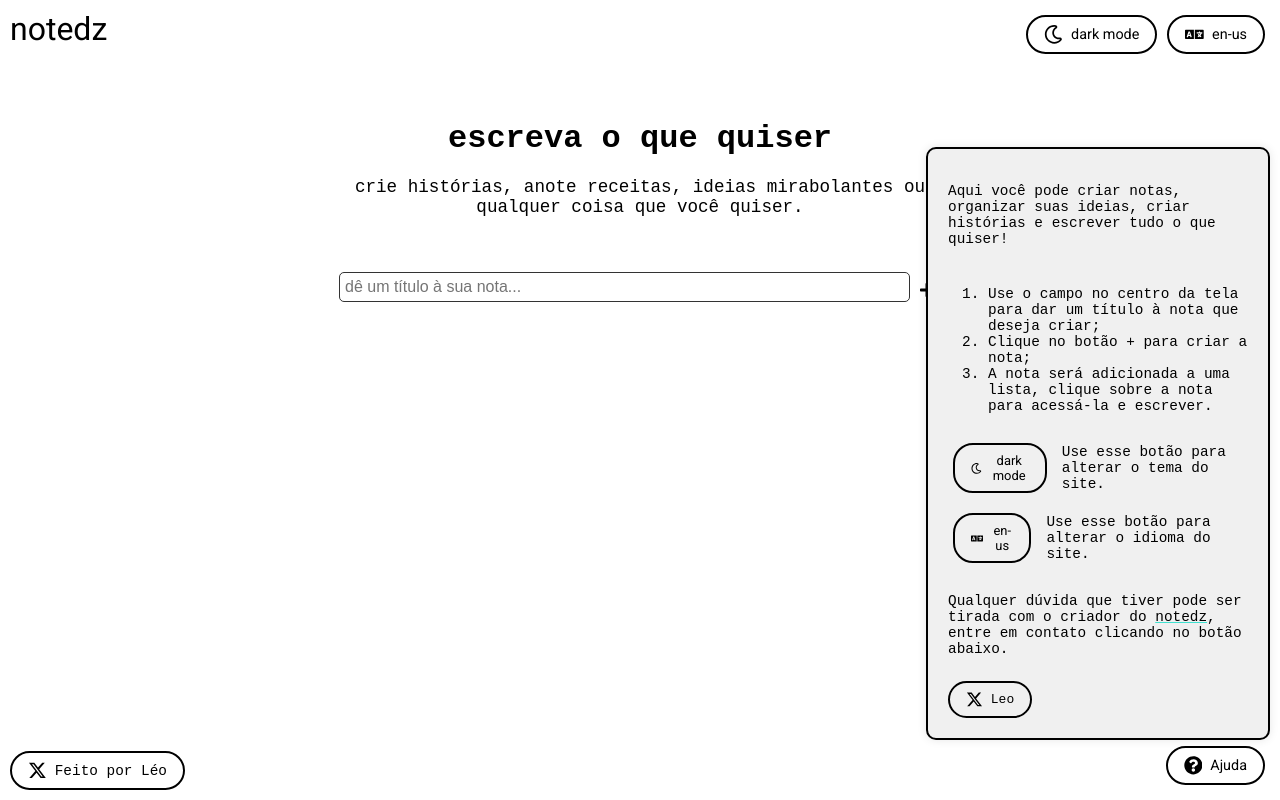
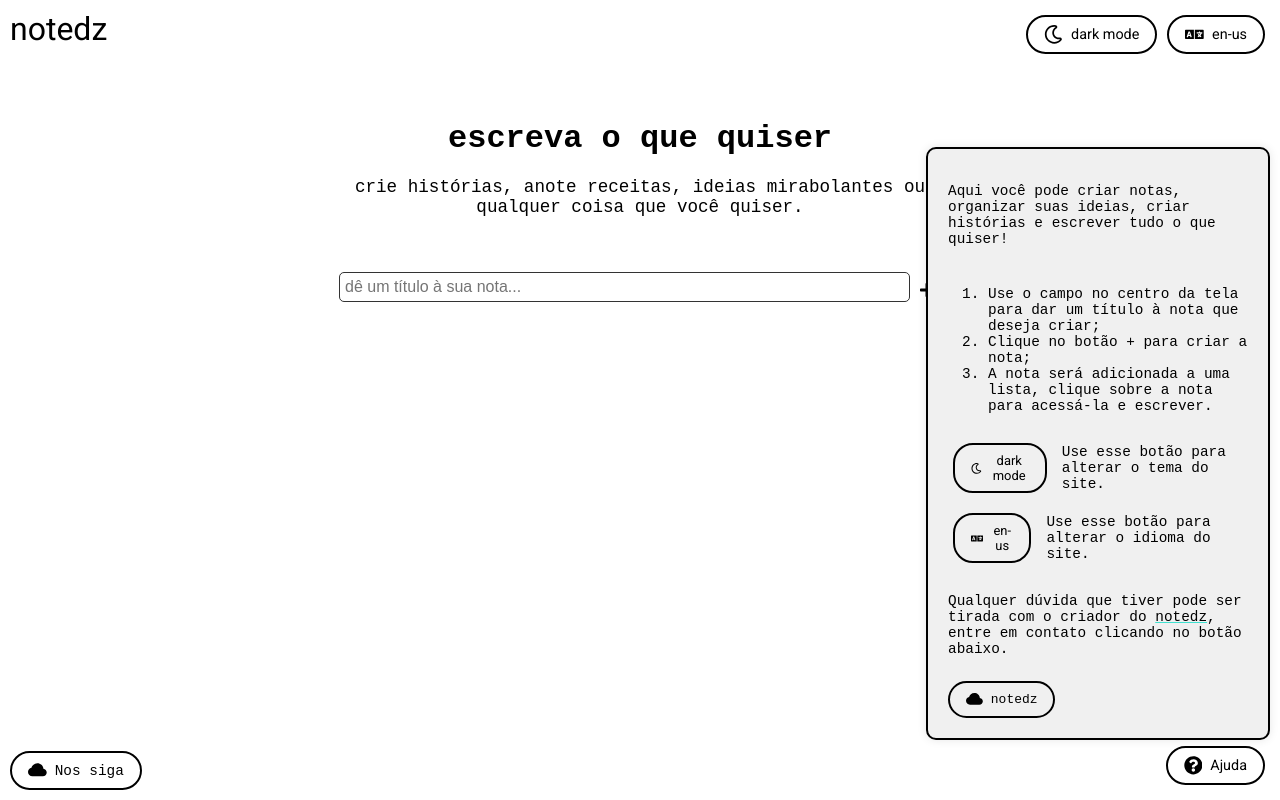
Before and after one commit to leoz11/notedz, a React (Create React App) app: page / in a window 1280 px wide. Both pictures are taken after a click on the button "Ajuda". Built offline with nearby package versions, Linux system fonts and the light colour scheme.

Commit message:
Update App.js

```diff
--- a/src/App.js
+++ b/src/App.js
@@ -2,7 +2,7 @@ import React, { useState, useEffect } from 'react';
 import { BrowserRouter as Router, Routes, Route, Link } from 'react-router-dom';
 import styled, { createGlobalStyle } from 'styled-components';
 import { FaRegMoon, FaRegSun, FaLanguage, FaQuestionCircle } from 'react-icons/fa';
-import { FaXTwitter } from "react-icons/fa6";
+import { BsCloudFill } from "react-icons/bs";
 import NoteList from './Components/NoteList';
 import NotePage from './Components/NotePage';
 
@@ -34,7 +34,7 @@ const Container = styled.div`
   box-sizing: border-box;
   overflow-x: hidden;
   padding-bottom: 60px;
-  position: relative; /* Adicionado */
+  position: relative;
 `;
 
 const ButtonGroup = styled.div`
@@ -209,7 +209,7 @@ const FooterButton = styled.a`
   }
 `;
 
-const MadeByLeoButton = styled(FooterButton)`
+const FollowUsButton = styled(FooterButton)`
   position: absolute;
   bottom: 10px;
   left: 10px;
@@ -283,7 +283,7 @@ function App() {
         helpLanguage: 'Use esse botão para alterar o idioma do site.',
         contactCreator: 'Qualquer dúvida que tiver pode ser tirada com o criador do',
         contactLink: 'entre em contato clicando no botão abaixo.',
-        madeByLeo: 'Feito por Léo',
+        followUs: 'Nos siga',
       },
       en: {
         languageToggle: 'pt-br',
@@ -302,7 +302,7 @@ function App() {
         helpLanguage: 'Use this button to change the site\'s language.',
         contactCreator: 'Any questions can be directed to the creator of',
         contactLink: 'contact him by clicking the button below.',
-        madeByLeo: 'Made by Leo',
+        followUs: 'Follow us',
       }
     };
     return texts[language][key];
@@ -405,15 +405,20 @@ function App() {
               </p>
               <HelpRow>
                 <FooterButton darkMode={isDarkMode} as="button" disabled>
-                  <FaXTwitter /> Leo
+                  <BsCloudFill /> notedz
                 </FooterButton>
               </HelpRow>
             </HelpContent>
           </HelpBox>
         )}
-        <MadeByLeoButton darkMode={isDarkMode} href="https://x.com/leozinnjs" target="_blank" rel="noopener noreferrer">
-          <FaXTwitter /> {getLanguageText('madeByLeo')}
-        </MadeByLeoButton>
+        <FollowUsButton
+          darkMode={isDarkMode}
+          href="https://bsky.app/profile/notedz.bsky.social"
+          target="_blank"
+          rel="noopener noreferrer"
+        >
+          <BsCloudFill /> {getLanguageText('followUs')}
+        </FollowUsButton>
       </Container>
     </Router>
   );
```
